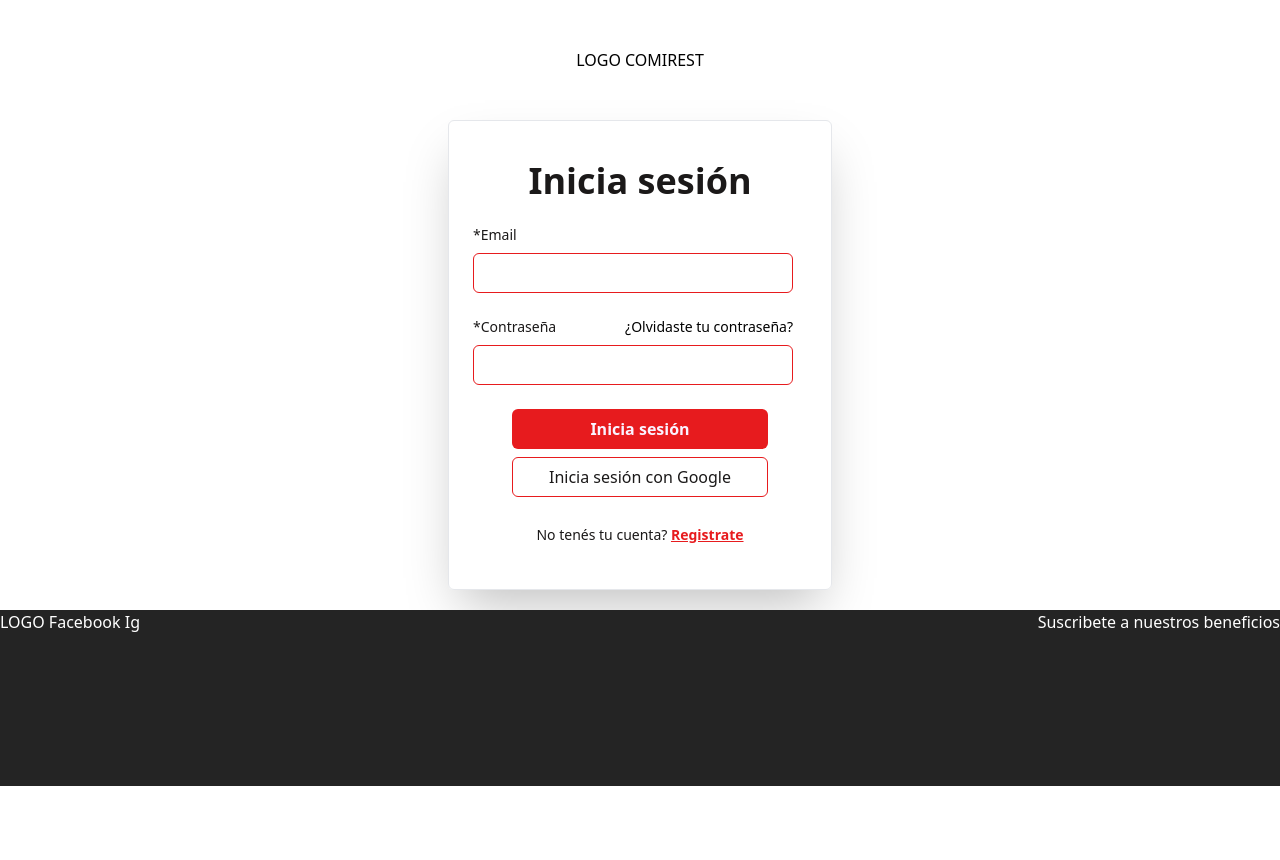
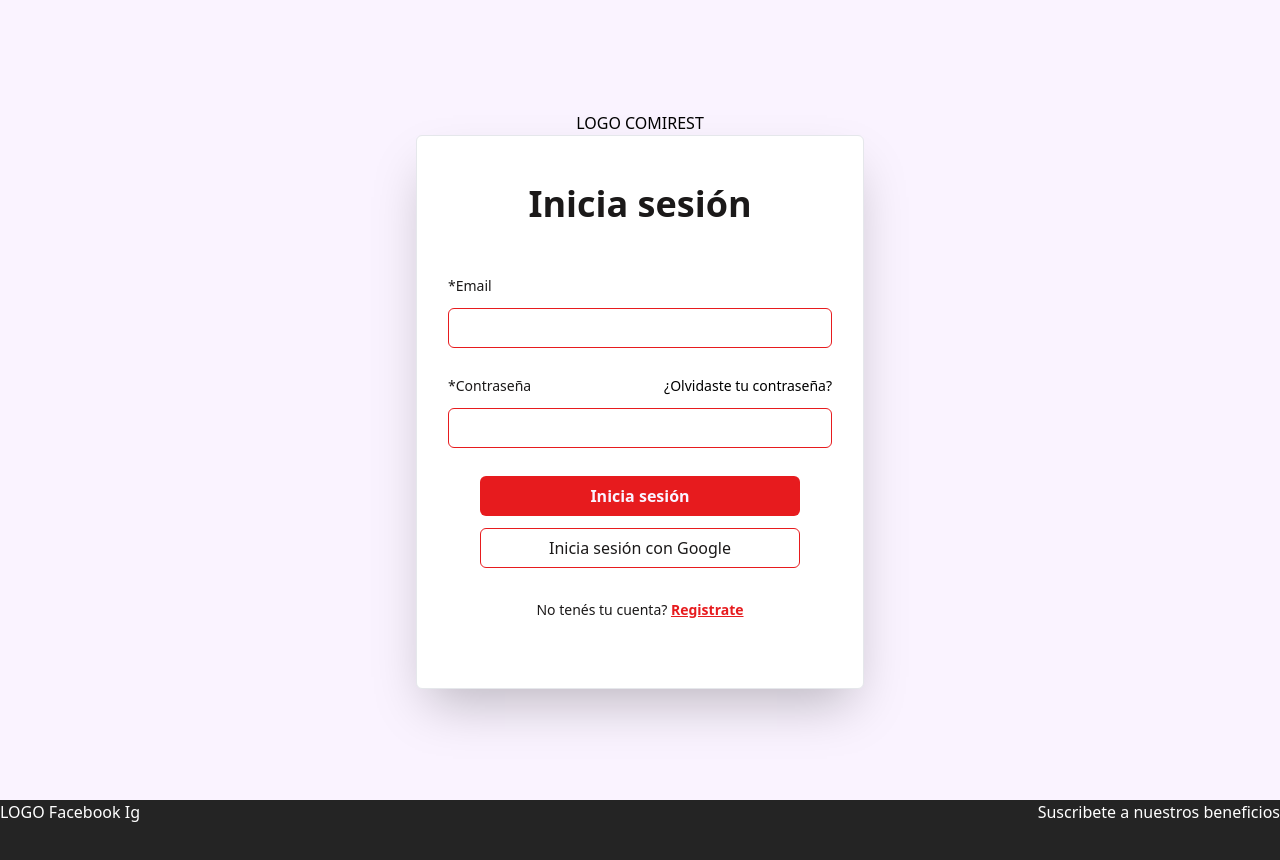
Before and after one commit to No-Country-simulation/s20-06-webapp, a React (Vite) app in the folder comirest/client/: page / in a window 1280 px wide. Shown: the top 860 px of the page. Before the commit the page ends 800 px from the top, so only its background shows below. Built offline with nearby package versions, Linux system fonts and the light colour scheme.

Commit message:
bg Login

```diff
--- a/comirest/client/src/components/login/Login.tsx
+++ b/comirest/client/src/components/login/Login.tsx
@@ -21,24 +21,24 @@ function Login() {
     return (
         <div>
 
-            <div className=" mt-5 sm:mx-auto sm:w-full sm:max-w-sm">
-                <div className='text-center m-12'>
+            <div className="flex flex-col justify-center items-center min-h-screen bg-comiWhite">
+                <div className='text-center'>
                     LOGO COMIREST
                 </div>
 
                 <form
                     onSubmit={handleSubmit(onSubmit)}
-                    className="h-4/6 flex w-96 flex-col gap-2 rounded-md border p-6 shadow-2xl"
+                    className="h-[34.4] flex w-full max-w-md flex-col items-center gap-3 rounded-md border p-12 shadow-2xl bg-white"
                 >
-                    <div className='text-4xl font-bold text-center my-4 text-textColor'>
+                    <div className='mb-10 text-4xl font-bold text-center text-textColor'>
                         <h2>Inicia sesión</h2>
                     </div>
 
-                    <label className="text-sm text-textColor" htmlFor="email">*Email</label>
+                    <label className="text-sm w-96 text-textColor" htmlFor="email">*Email</label>
 
                     <input
                         type="email"
-                        className={`mb-4 h-10 w-80 rounded-md border border-comiRed outline-none ${errors.email && 'border-red-500'}`}
+                        className={`mb-4 h-10 w-96 rounded-md border border-comiRed outline-none ${errors.email && 'border-red-500'}`}
                         id="email"
                         {...register('email', {
                             required: 'Requiere emal',
@@ -54,7 +54,7 @@ function Login() {
                         </span>
                     )}
 
-                    <div className='flex justify-between w-80'>
+                    <div className='flex justify-between w-96'>
 
                         <label className='w-fit text-sm text-textColor' htmlFor="password">*Contraseña</label>
 
@@ -66,7 +66,7 @@ function Login() {
 
                     <input
                         type="password"
-                        className={`mb-4 h-10 w-80 rounded-md border border-comiRed outline-none ${errors.email && 'border-red-500'}`}
+                        className={`mb-4 h-10 w-96 px-1 rounded-md border border-comiRed outline-none ${errors.email && 'border-red-500'}`}
                         id="password"
                         {...register('password', {
                             required: 'Requiere contraseña',
@@ -84,7 +84,7 @@ function Login() {
 
                     <button
                         type="submit"
-                        className="h-10 w-64 mx-auto rounded-md bg-comiRed text-comiWhite font-bold"
+                        className="h-10 w-80 rounded-md bg-comiRed text-comiWhite font-bold"
                         disabled={isSubmitting}
                     >
                         {isSubmitting ? 'Iniciando sesión...' : 'Inicia sesión'}
@@ -92,7 +92,7 @@ function Login() {
 
                     <button
                         type="submit"
-                        className="h-10 w-64 mx-auto rounded-md text-textColor border border-comiRed font-normal"
+                        className="h-10 w-80 rounded-md text-textColor border border-comiRed font-normal"
                         disabled={isSubmitting}
                     >
                         {isSubmitting ? 'Iniciando sesión...' : 'Inicia sesión con Google'}
@@ -111,7 +111,7 @@ function Login() {
                 </form>
             </div>
 
-            <div className='h-44 mt-5 bg-[#242424] text-white'>
+            <div className='h-44 bg-[#242424] text-white'>
 
                 <div className='flex justify-between'>
 
```
